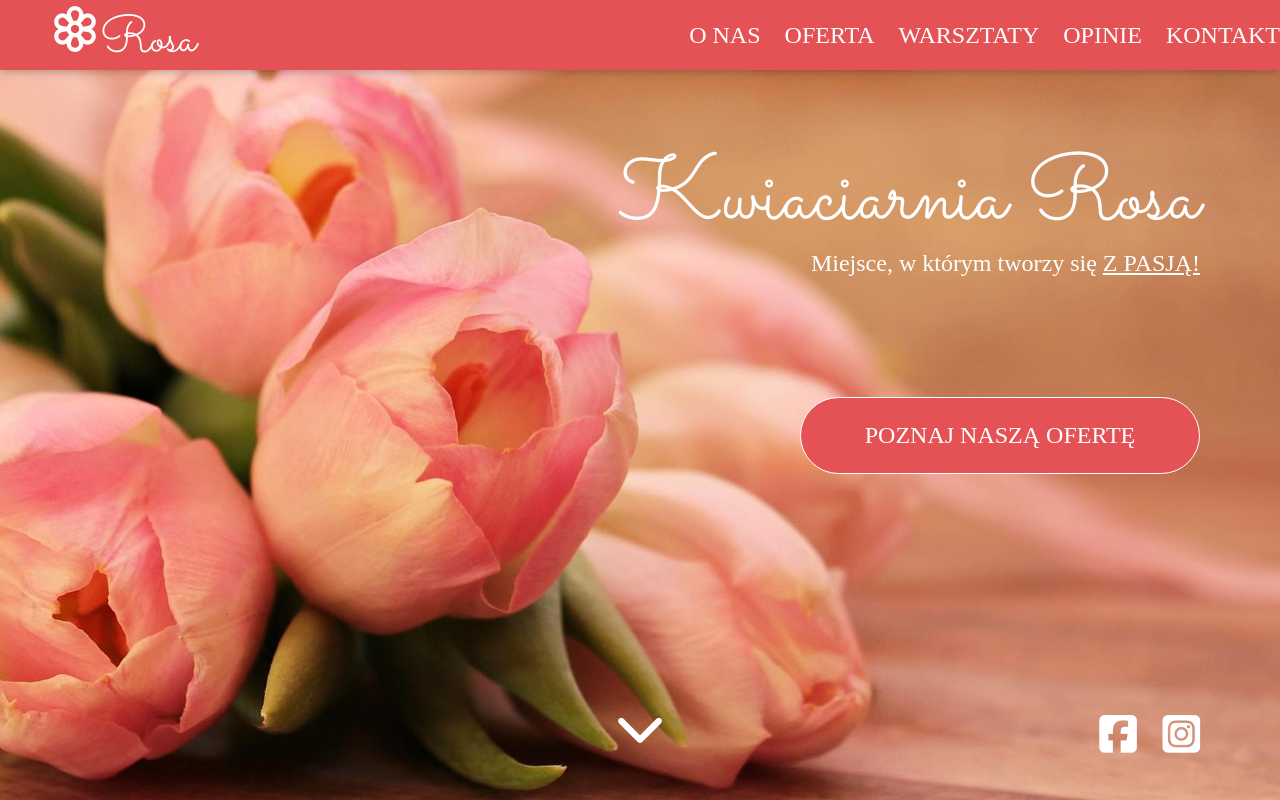
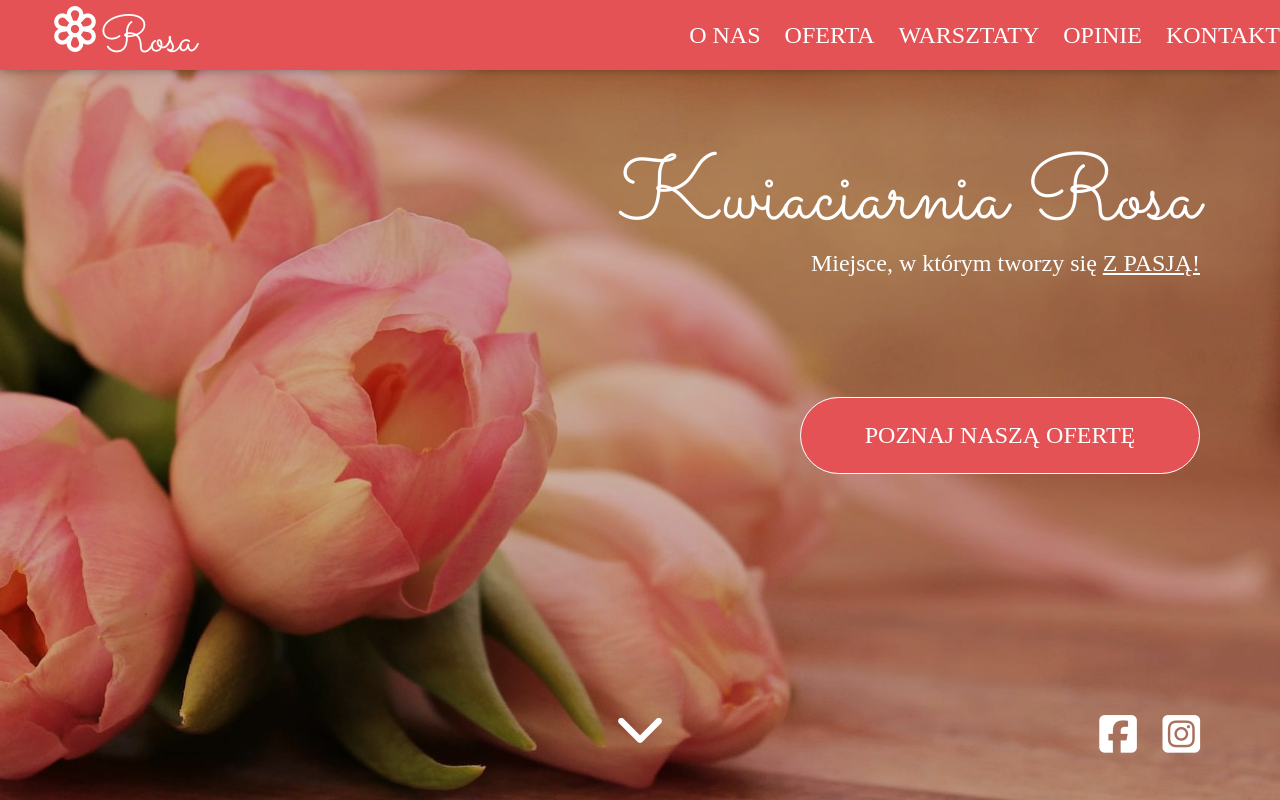
Before and after one commit to Sznitkowa/kwiaciarnia, a website: page index.html in a window 1280 px wide. Shown: the top 800 px of the page. Drawn offline with nearby package versions, Linux system fonts and the light colour scheme; a web font is replaced by a local one.

Commit message:
header changed

```diff
--- a/index.html
+++ b/index.html
@@ -20,7 +20,6 @@
 </head>
 
 <body>
-    <div class="shadow"></div>
 
     <nav class="nav nav-mobile">
 
@@ -63,6 +62,9 @@
 </nav>
 
     <header class="header section">
+
+        <div class="shadow"></div>
+
         <div class="header__box-text">
             <h1 data-aos="fade-up" class="header__heading">Kwiaciarnia Rosa</h1>
             <p data-aos="fade-up" data-aos-delay="100" class="header__text">Miejsce, w którym tworzy się <span>z
--- a/src/sass/main.scss
+++ b/src/sass/main.scss
@@ -27,6 +27,7 @@ textarea {
 
 .section {
 	padding: 4em;
+	overflow: hidden;
 
 	&-heading {
 		position: relative;
@@ -245,10 +246,23 @@ textarea {
 	height: 100vh;
 	background-image: url('../img/header-small.jpg');
 	background-size: cover;
-	background-position: center;
+	background-position: right;
 	background-repeat: no-repeat;
 	color: colors.$pure-white;
 	overflow: hidden;
+	z-index: 0;
+
+	.shadow {
+		position: absolute;
+		top: 0;
+		left: 0;
+		right: 0;
+		bottom: 0;
+		width: 100%;
+		height: 100%;
+		background-color: rgba(0, 0, 0, 0.2);
+		z-index: -1;
+	}
 
 	&__heading {
 		font-family: 'Sacramento', cursive;
```
Also changed, not shown: dist/css/main.min.css, 1 other file.
